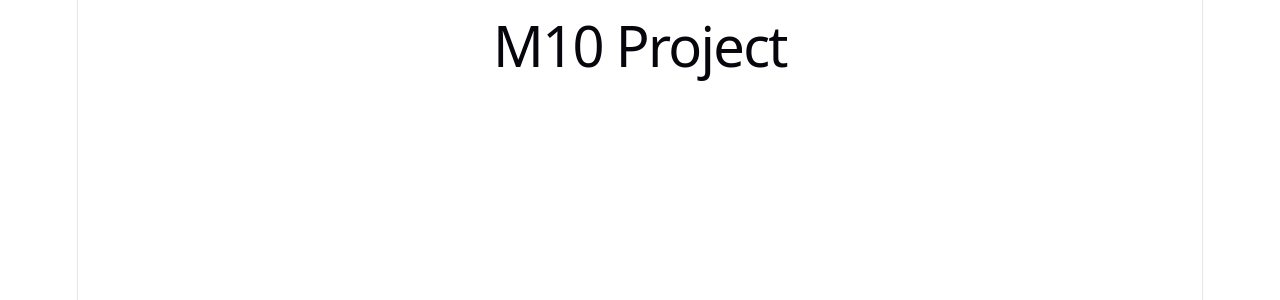
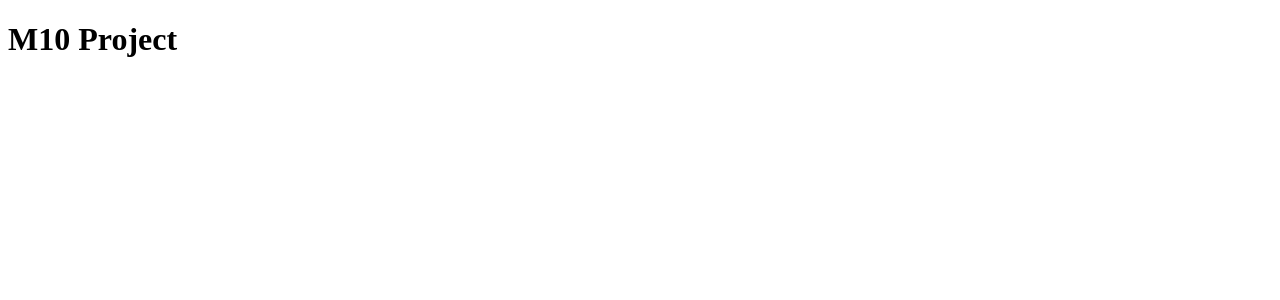
Before and after one commit to m10tdg/m10-frontend, a React (Vite) app: page / in a window 1280 px wide. Shown: the top 300 px of the page. Built offline with nearby package versions, Linux system fonts and the light colour scheme.

Commit message:
installing core dependencies and setting up tailwind css

```diff
--- a/src/index.css
+++ b/src/index.css
@@ -1,111 +1,3 @@
-:root {
-  --text: #6b6375;
-  --text-h: #08060d;
-  --bg: #fff;
-  --border: #e5e4e7;
-  --code-bg: #f4f3ec;
-  --accent: #aa3bff;
-  --accent-bg: rgba(170, 59, 255, 0.1);
-  --accent-border: rgba(170, 59, 255, 0.5);
-  --social-bg: rgba(244, 243, 236, 0.5);
-  --shadow:
-    rgba(0, 0, 0, 0.1) 0 10px 15px -3px, rgba(0, 0, 0, 0.05) 0 4px 6px -2px;
-
-  --sans: system-ui, 'Segoe UI', Roboto, sans-serif;
-  --heading: system-ui, 'Segoe UI', Roboto, sans-serif;
-  --mono: ui-monospace, Consolas, monospace;
-
-  font: 18px/145% var(--sans);
-  letter-spacing: 0.18px;
-  color-scheme: light dark;
-  color: var(--text);
-  background: var(--bg);
-  font-synthesis: none;
-  text-rendering: optimizeLegibility;
-  -webkit-font-smoothing: antialiased;
-  -moz-osx-font-smoothing: grayscale;
-
-  @media (max-width: 1024px) {
-    font-size: 16px;
-  }
-}
-
-@media (prefers-color-scheme: dark) {
-  :root {
-    --text: #9ca3af;
-    --text-h: #f3f4f6;
-    --bg: #16171d;
-    --border: #2e303a;
-    --code-bg: #1f2028;
-    --accent: #c084fc;
-    --accent-bg: rgba(192, 132, 252, 0.15);
-    --accent-border: rgba(192, 132, 252, 0.5);
-    --social-bg: rgba(47, 48, 58, 0.5);
-    --shadow:
-      rgba(0, 0, 0, 0.4) 0 10px 15px -3px, rgba(0, 0, 0, 0.25) 0 4px 6px -2px;
-  }
-
-  #social .button-icon {
-    filter: invert(1) brightness(2);
-  }
-}
-
-#root {
-  width: 1126px;
-  max-width: 100%;
-  margin: 0 auto;
-  text-align: center;
-  border-inline: 1px solid var(--border);
-  min-height: 100svh;
-  display: flex;
-  flex-direction: column;
-  box-sizing: border-box;
-}
-
-body {
-  margin: 0;
-}
-
-h1,
-h2 {
-  font-family: var(--heading);
-  font-weight: 500;
-  color: var(--text-h);
-}
-
-h1 {
-  font-size: 56px;
-  letter-spacing: -1.68px;
-  margin: 32px 0;
-  @media (max-width: 1024px) {
-    font-size: 36px;
-    margin: 20px 0;
-  }
-}
-h2 {
-  font-size: 24px;
-  line-height: 118%;
-  letter-spacing: -0.24px;
-  margin: 0 0 8px;
-  @media (max-width: 1024px) {
-    font-size: 20px;
-  }
-}
-p {
-  margin: 0;
-}
-
-code,
-.counter {
-  font-family: var(--mono);
-  display: inline-flex;
-  border-radius: 4px;
-  color: var(--text-h);
-}
-
-code {
-  font-size: 15px;
-  line-height: 135%;
-  padding: 4px 8px;
-  background: var(--code-bg);
-}
+@tailwind base;
+@tailwind components;
+@tailwind utilities;
--- /dev/null
+++ b/tailwind.config.js
@@ -0,0 +1,7 @@
+export default {
+  content: ["./index.html", "./src/**/*.{js,ts,jsx,tsx}"],
+  theme: {
+    extend: {},
+  },
+  plugins: [],
+}
```
Also changed, not shown: package.json (+12 -1 lines), 1 other file (tests, documents, lock files or other folders).
